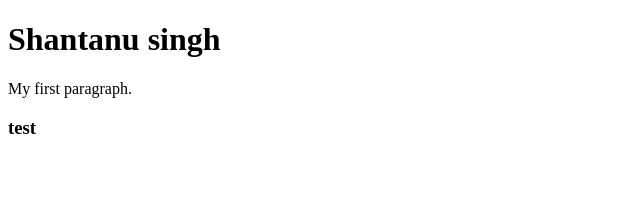
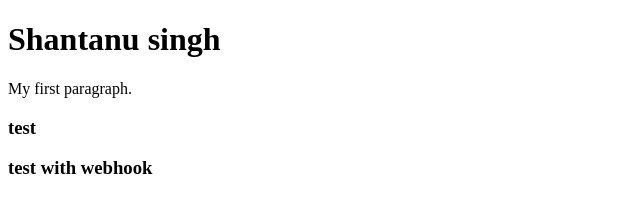
Before and after one commit to Shantanusingh028/devopsassignment, a plain HTML site: page index.html in a window 1280 px wide. Shown: the whole page, without its empty margins (0-640 px from the left). Drawn offline with Linux system fonts and the light colour scheme.

Commit message:
Update index.html

```diff
--- a/index.html
+++ b/index.html
@@ -8,6 +8,7 @@
 <h1>Shantanu singh</h1>
 <p>My first paragraph.</p>
   <h3>test</h3>
+    <h3>test with webhook</h3>
 
 </body>
 </html>
```
